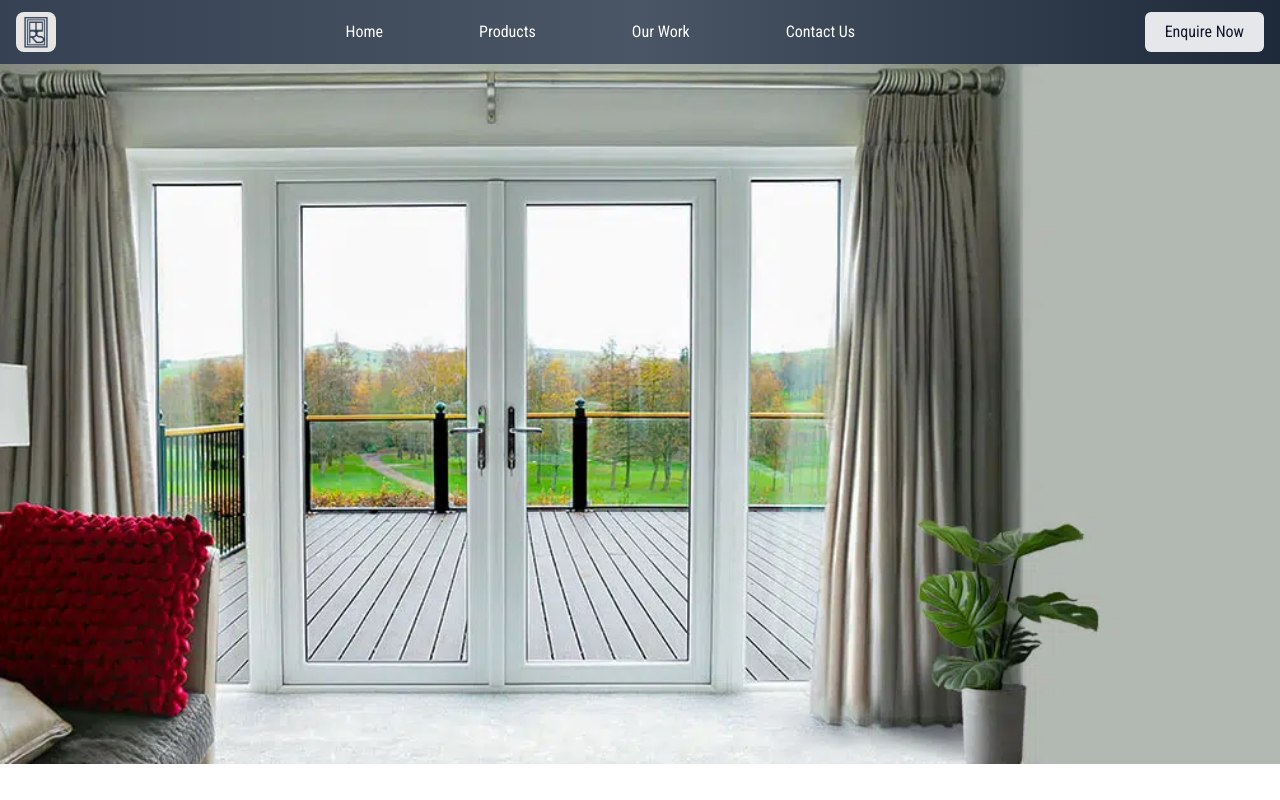
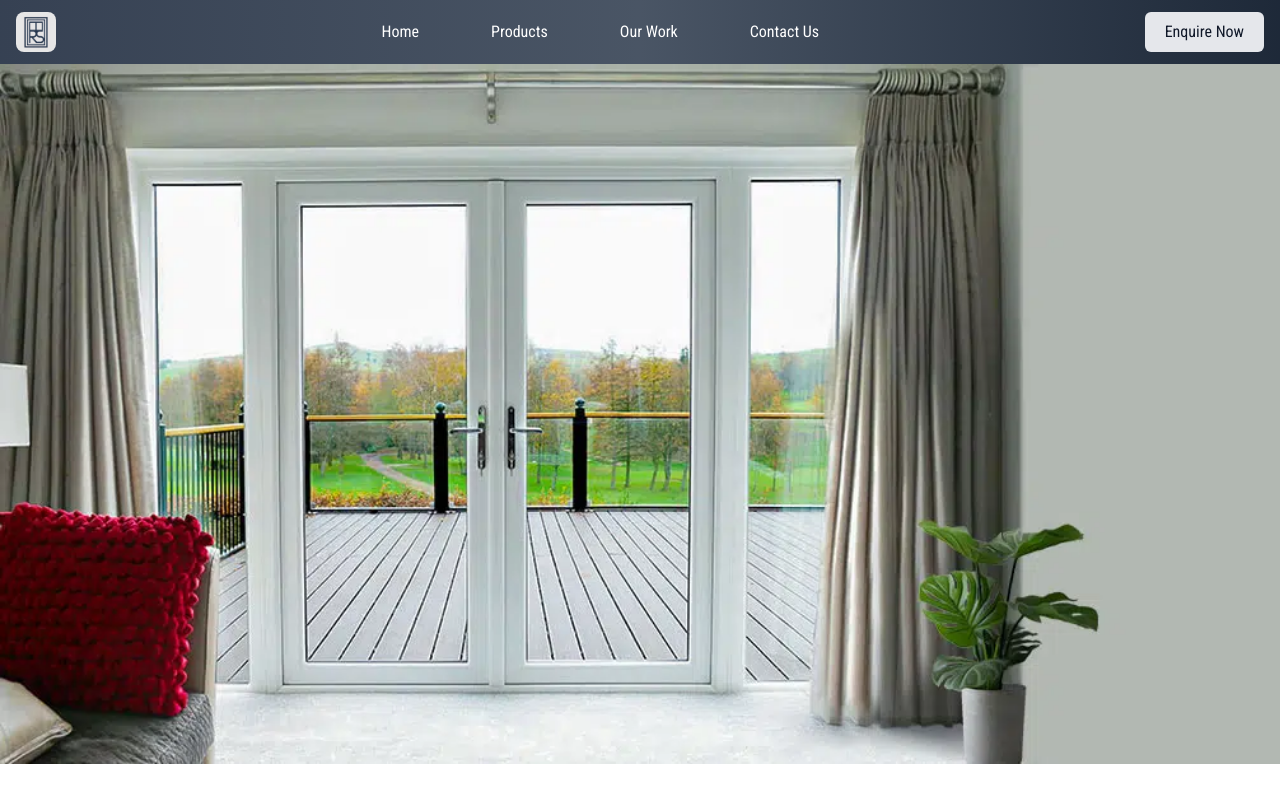
Before and after one commit to Team-Immature/upvc, a React (Vite) app in the folder frontend/: page / in a window 1280 px wide. Shown: the top 800 px of the page. Built offline with nearby package versions, Linux system fonts and the light colour scheme.

Commit message:
fixed anchor tag inside link tag issue in nav-bar causing error in console-log

```diff
--- a/frontend/src/components/NavBar/NavBar.jsx
+++ b/frontend/src/components/NavBar/NavBar.jsx
@@ -3,7 +3,6 @@ import React, { useState } from "react";
 // import logo from './assets/Copilot_20250531_173257.png';
 import logo from "../../assets/r3.jpg";
 import { Link } from "react-router-dom";
-
 
 const NavBar = () => {
   const [isMenuOpen, setIsMenuOpen] = useState(false);
@@ -14,7 +13,7 @@ const NavBar = () => {
     <header className='sticky top-0 z-50 flex items-center justify-between px-4 py-3 bg-gradient-to-r from-gray-700 via-gray-600 to-gray-800'>
       <div className='text-2xl font-bold text-white uppercase'>
         <img
-          class='w-[40px] h-[40px] hover:cursor-pointer rounded-lg'
+          className='w-[40px] h-[40px] hover:cursor-pointer rounded-lg'
           src={logo}
           alt=''
         />
@@ -32,38 +31,31 @@ const NavBar = () => {
           isMenuOpen ? "flex" : "hidden"
         } absolute top-full left-0 w-full flex-col items-center bg-gray-800 md:static md:flex md:flex-row md:w-auto md:space-x-6 md:bg-transparent`}
       >
-        <Link to="/">
-        <a
-          className='text-white py-2 px-4 hover:text-gray-300 hover:scale-105 cursor-pointer transition-all duration-150 mx-5'
-
+        <Link
+          to='/'
+          className='text-white py-2 px-4 hover:text-gray-300 hover:-translate-y-0.5   cursor-pointer transition-all duration-150 mx-5'
         >
-          Home
-        </a>
+          Home{" "}
         </Link>
-         <Link to="/products">
-        <a
-          className='text-white py-2 px-4 hover:text-gray-300 hover:scale-105 transition-all duration-150 mx-5'
-
+        <Link
+          to='/products'
+          className='text-white py-2 px-4 hover:text-gray-300 hover:-translate-y-0.5   cursor-pointer transition-all duration-150 mx-5'
         >
-          Products
-        </a>
+          Products{" "}
         </Link>
 
-          <Link to="/work">
-        <a
-          className='text-white py-2 px-4 hover:text-gray-300 hover:scale-105 transition-all duration-150 mx-5'
+        <Link
+          to='/work'
+          className='text-white py-2 px-4 hover:text-gray-300 hover:-translate-y-0.5   cursor-pointer transition-all duration-150 mx-5'
         >
           Our Work
-        </a>
         </Link>
 
-          <Link to="/contact">
-        <a
-          className='text-white py-2 px-4 hover:text-gray-300 hover:scale-105 transition-all duration-150 mx-5'
-
+        <Link
+          to='/contact'
+          className='text-white py-2 px-4 hover:text-gray-300 hover:-translate-y-0.5   cursor-pointer transition-all duration-150 mx-5'
         >
           Contact Us
-        </a>
         </Link>
       </nav>
 
```
Also changed, not shown: frontend/src/components/Footer/Footer.jsx (+8 -18 lines). Lines whose indentation alone changed are shown as unchanged.
